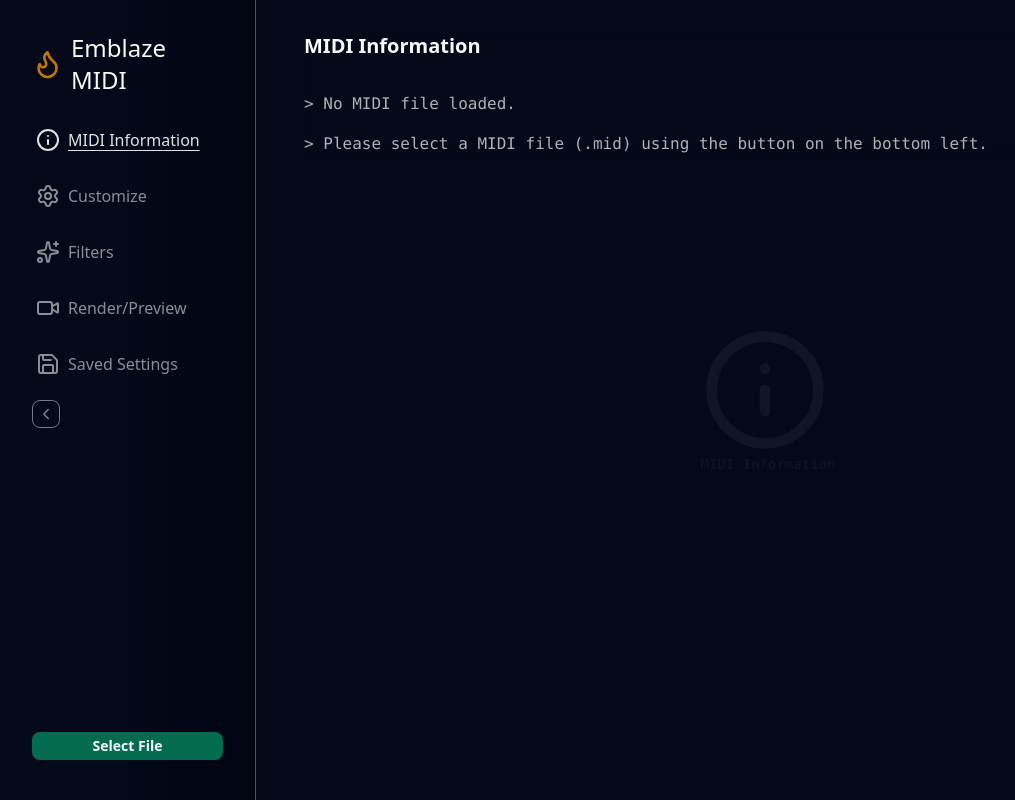
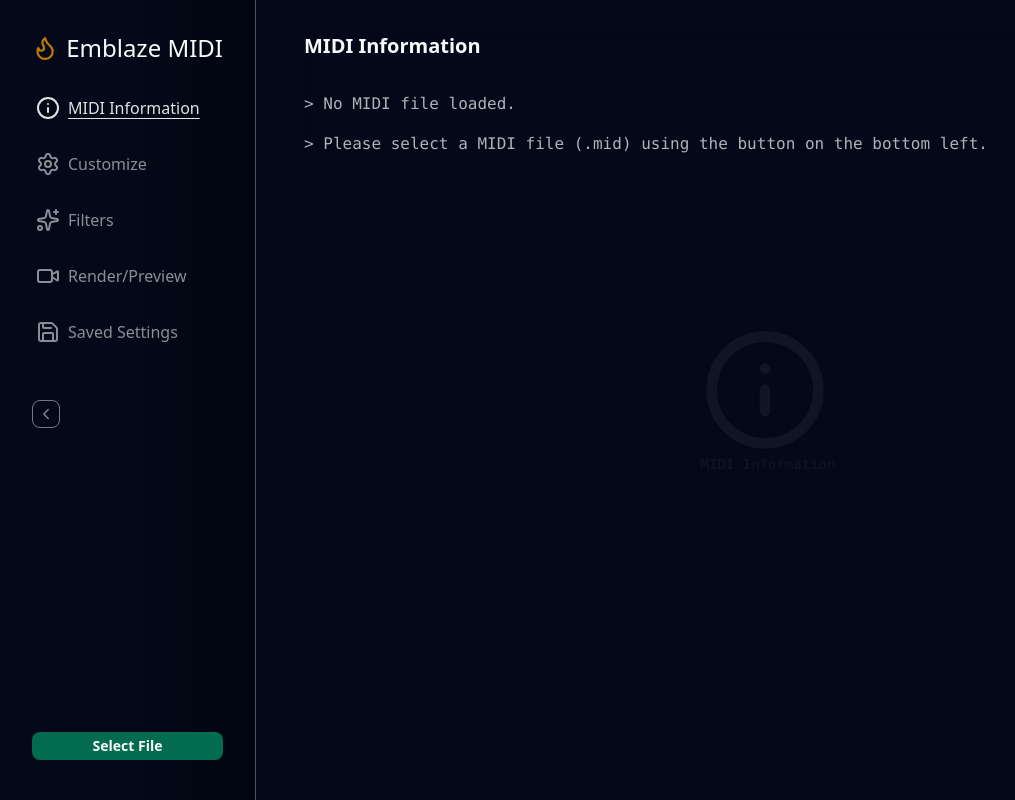
Before and after one commit to AndreBryant/emblaze-app, a SvelteKit app: page / in a window 1280 px wide. Shown: the whole page, without its empty margins (0-1015 px from the left). Built offline with nearby package versions, Linux system fonts and the light colour scheme.

Commit message:
add truncation to sidebar texts

```diff
--- a/src/app.css
+++ b/src/app.css
@@ -9,6 +9,7 @@ body {
 	width: 100vw;
 }
 
+/* LMAO */
 * {
-	transition: 1s;
+	transition: 0.35s;
 }
--- a/src/components/AppTitle.svelte
+++ b/src/components/AppTitle.svelte
@@ -5,7 +5,7 @@
 </script>
 
 <div>
-	<h1 class="text-2xl flex flex-row items-center gap-2">
+	<h1 class="text-2xl flex flex-row items-center gap-2 truncate">
 		<Flame class="text-acc-1 " size={32} />
 		{#if !$isSidebarCollapsed}
 			{label}
--- a/src/components/Buttons/Button.svelte
+++ b/src/components/Buttons/Button.svelte
@@ -55,7 +55,7 @@
 	}
 </script>
 
-<button {type} class={style + 'flex flex-row gap-2'} on:click={onclick}>
+<button {type} class={style + 'flex flex-row gap-2 truncate'} on:click={onclick}>
 	<span class="icon">
 		<svelte:component this={icon} size={22} />
 	</span>
--- a/src/components/TabTrigger.svelte
+++ b/src/components/TabTrigger.svelte
@@ -10,7 +10,7 @@
 <li>
 	<button
 		type="button"
-		class={`flex gap-2 text-md items-center underline-offset-4 transition-all hover:opacity-90 ${active ? 'opacity-90 underline' : 'opacity-55'}`}
+		class={`flex gap-2 text-md items-center underline-offset-4 truncate hover:opacity-90 ${active ? 'opacity-90 underline' : 'opacity-55'}`}
 		on:click={onClick}
 	>
 		<span class="icon ml-1">
```
